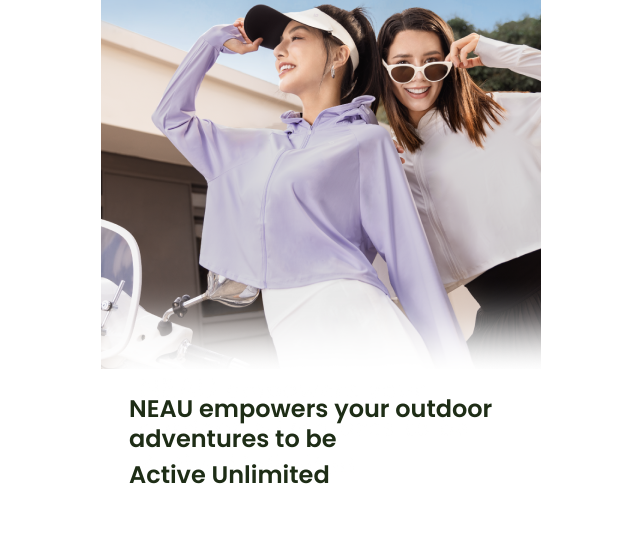
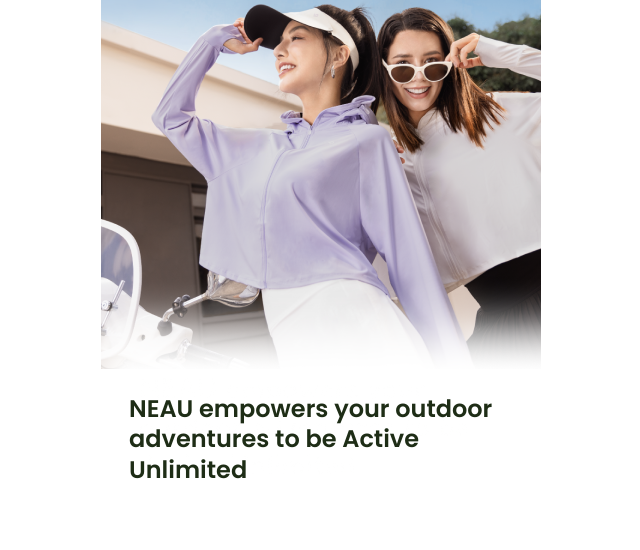
Before and after one commit to joselynetioria29/NeauThailand.github.io, a plain HTML site: page index.html in a window 1280 px wide. Shown: the part 208-758 px from the top of the page, without its empty margins (319-959 px from the left). Drawn offline with Linux system fonts and the light colour scheme.

Commit message:
Update index.html

```diff
--- a/index.html
+++ b/index.html
@@ -14,7 +14,7 @@
   </section>
 
   <section class="intro">
-    <h1>NEAU empowers your outdoor adventures to be<br><span>Active Unlimited</span></h1>
+    <h1>NEAU empowers your outdoor adventures to be Active Unlimited</h1>
   </section>
 
   <section class="social">
```
